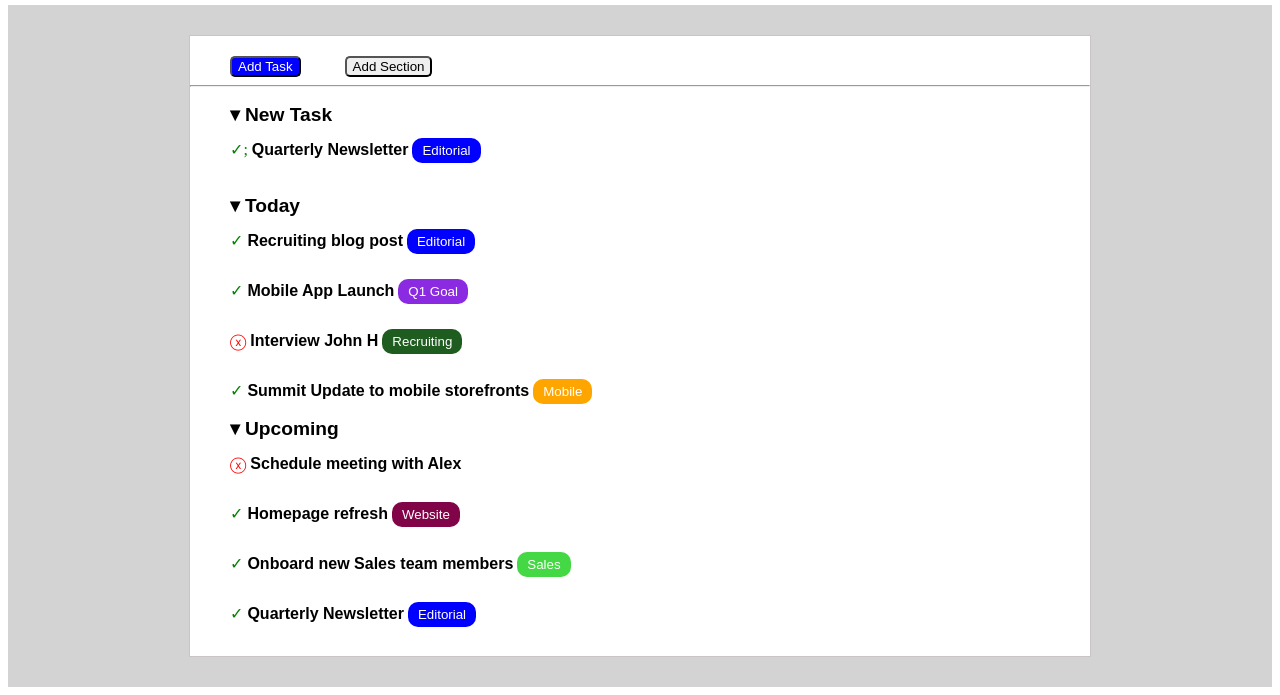
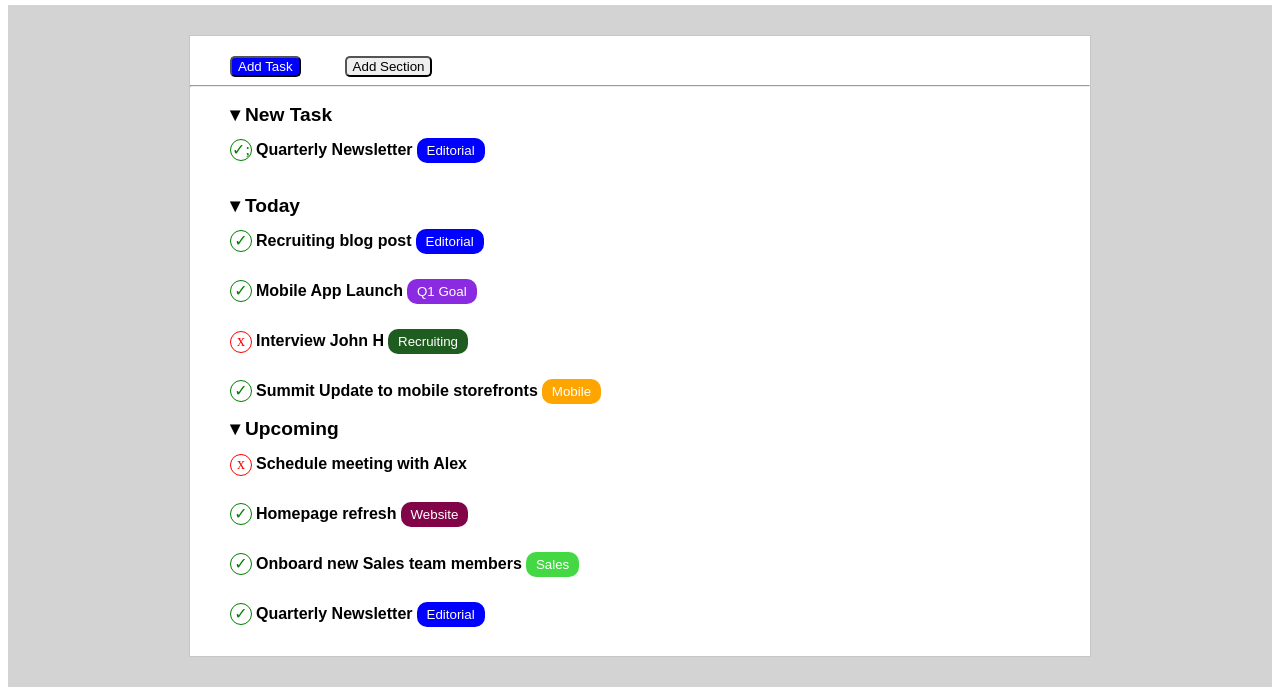
Before and after one commit to LucaSanjevic/html-css-toboolist, a plain HTML site: page index.html in a window 1280 px wide. Shown: the part 111-806 px from the top of the page. Drawn offline with Linux system fonts and the light colour scheme.

Commit message:
Modifica ai checkmark

```diff
--- a/index.html
+++ b/index.html
@@ -49,7 +49,7 @@
                     <span class="Cerchio Viola">Q1 Goal</span>
                 </li>
                 <li>
-                    <span class="CheckFalso">&#9447;</span>
+                    <span class="CheckFalso">x</span>
                     <span class="Testo">Interview John H</span>
                     <span class="Cerchio Verde">Recruiting</span>
                 </li>
@@ -62,7 +62,7 @@
                 <li class="Grassetto">&blacktriangledown; Upcoming</li>
                 <li>
                     <li>
-                        <span class="CheckFalso">&#9447;</span>
+                        <span class="CheckFalso">x</span>
                         <span class="Testo">Schedule meeting with Alex</span>
                         <span class="Cerchio"></span>
                     </li>
--- a/style.css
+++ b/style.css
@@ -39,9 +39,21 @@ ul {
 }
 .CheckFalso {
     color: #F00;
+    border: 1px solid red;
+    border-radius: 50%;
+    width: 20px;
+    height: 20px;
+    text-align: center;
+    display: inline-block;
 }
 .CheckVero {
     color: green;
+    border: 1px solid green;
+    border-radius: 50%;
+    width: 20px;
+    height: 20px;
+    text-align: center;
+    display: inline-block;
 }
 .Testo {
     font-weight: bold;
```
